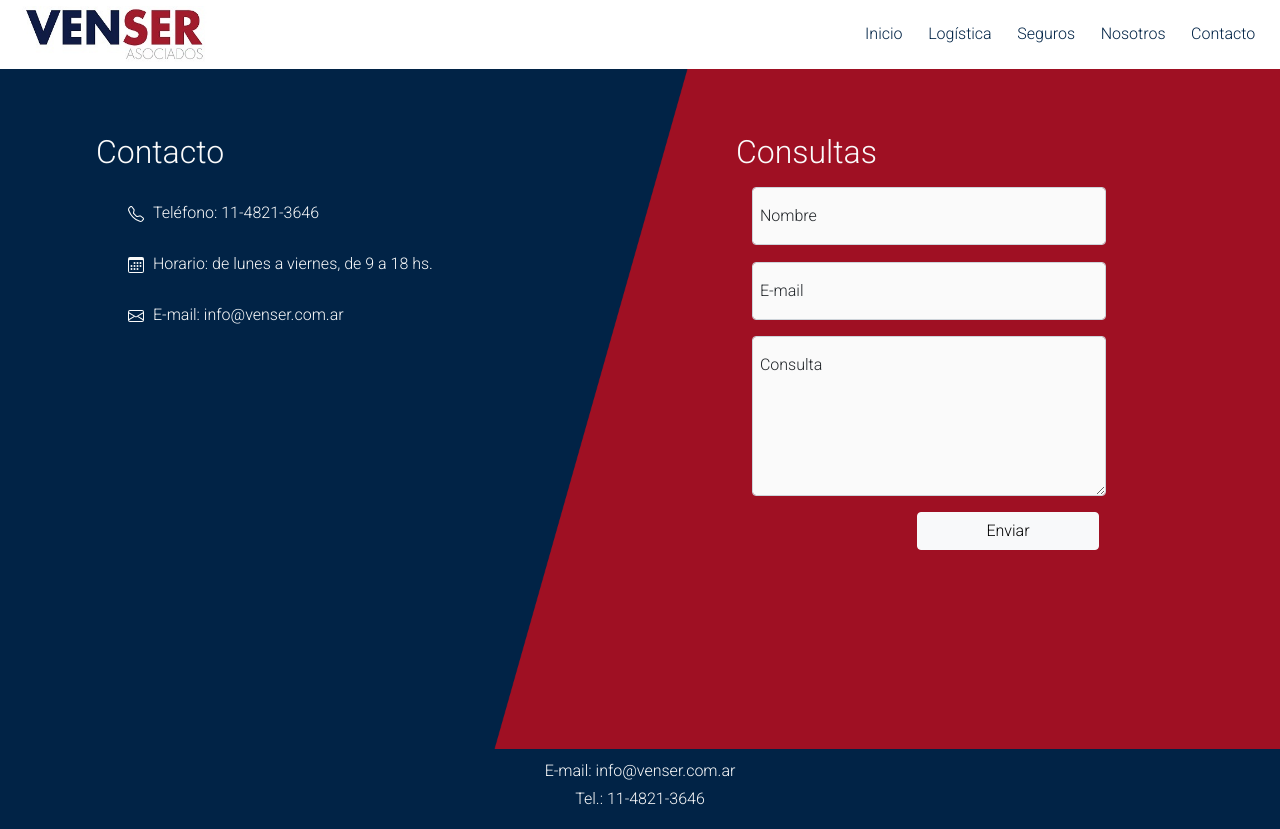
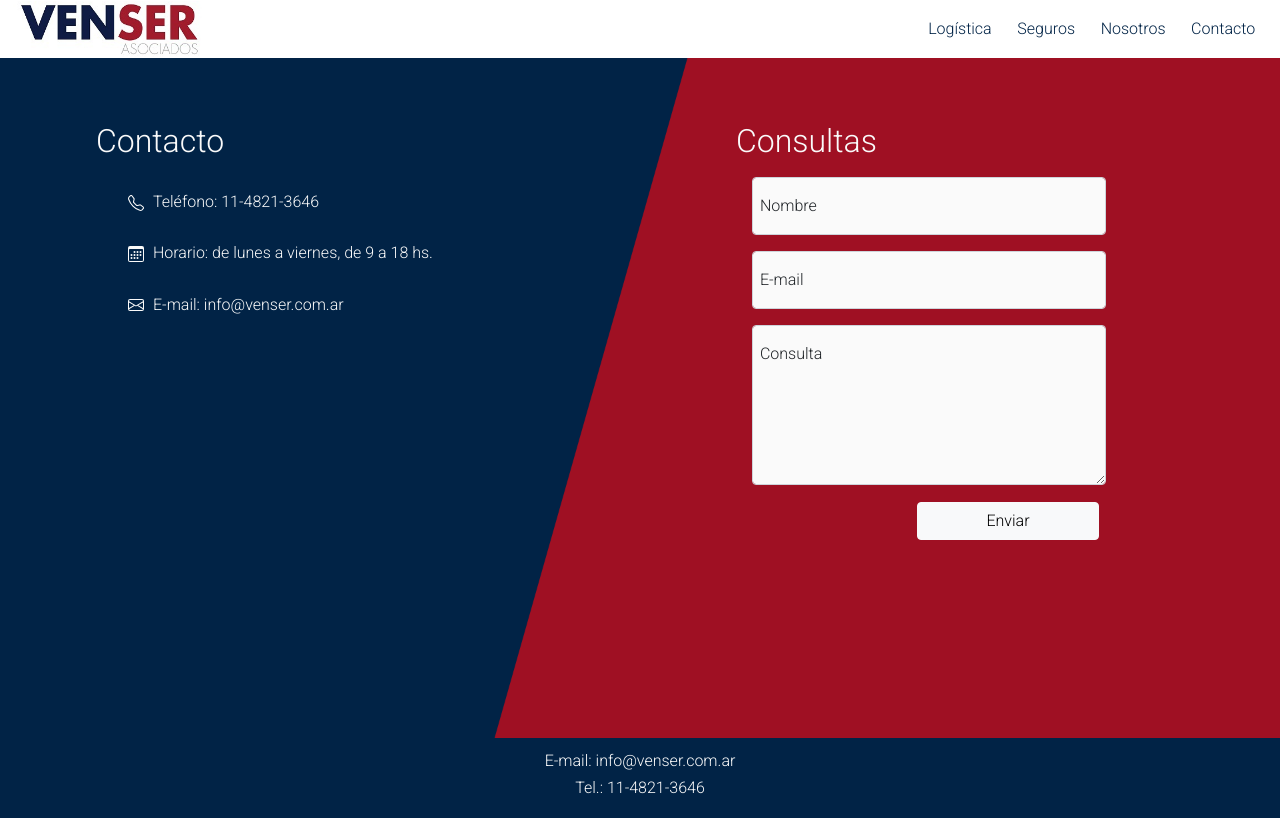
Before and after one commit to rosariobosch/VenSer, a website: page contacto.html in a window 1280 px wide. Drawn offline with nearby package versions, Linux system fonts and the light colour scheme.

Commit message:
Link a index en el logo

```diff
--- a/contacto.html
+++ b/contacto.html
@@ -19,7 +19,7 @@
     <header>
         <nav class="navbar navbar-expand-lg navbar-light bg-light bg-body rounded animate__animated animate__fadeInRight">
             <div class="container-fluid navBarStyle">
-                <img src="media/LOGO_VENSER.jpg" alt="Logo" class="logo">
+                <a href="index.html"><img src="media/LOGO_VENSER.jpg" alt="Logo" class="logo"></a>
                 <button class="navbar-toggler" type="button" data-bs-toggle="collapse"
                     data-bs-target="#navbarSupportedContent" aria-controls="navbarSupportedContent"
                     aria-expanded="false" aria-label="Toggle navigation">
@@ -27,9 +27,6 @@
                 </button>
                 <div class="collapse navbar-collapse" id="navbarSupportedContent">
                     <ul class="navbar-nav ms-auto mb-2 mb-lg-0">
-                        <li class="nav-item">
-                            <a class="nav-link" href="index.html">Inicio</a>
-                        </li>
                         <li class="nav-item">
                             <a class="nav-link" href="logistica.html">Logística</a>
                         </li>
```
Also changed, not shown: index.html (+1 -4 lines), logistica.html (+1 -4 lines), nosotros.html (+1 -4 lines), seguros.html (+1 -4 lines).
